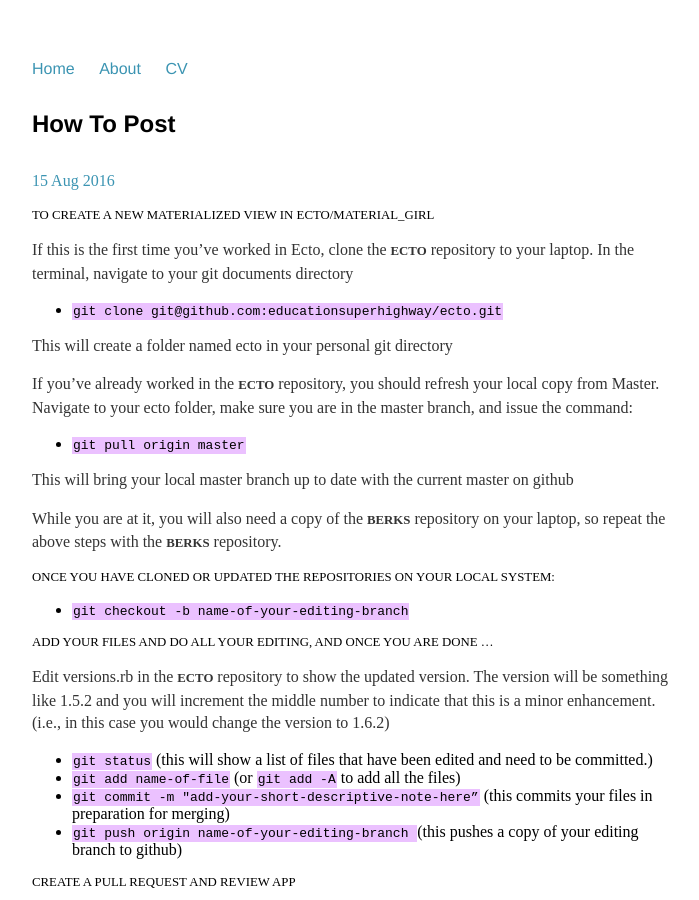
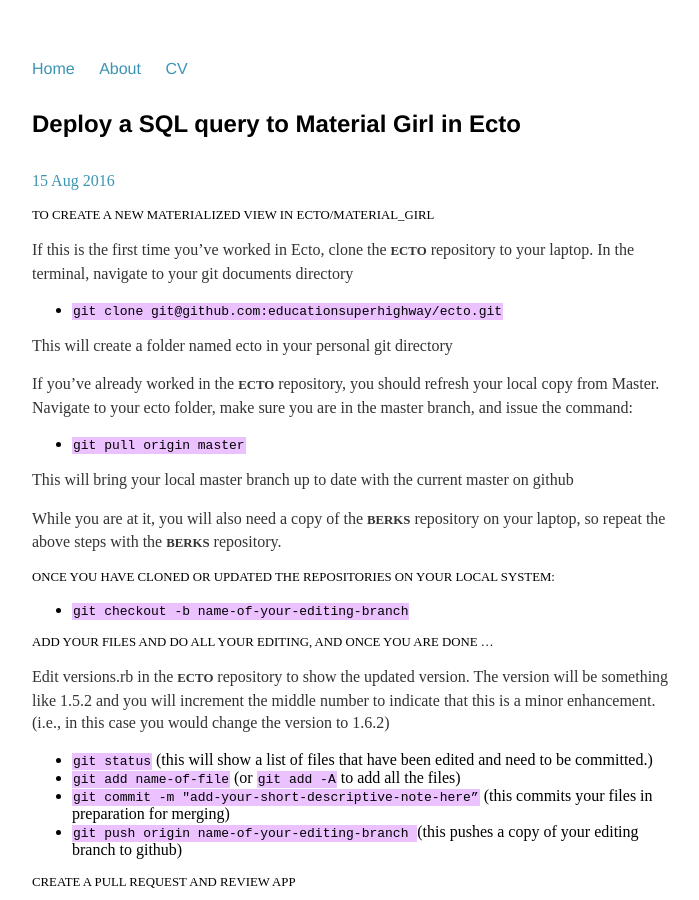
Before and after one commit to mhurty/mhurty.github.io, a Jekyll site: the page built from _posts/2016-07-13-how-to-post.md, in a window 1280 px wide and 900 px high. Shown: the whole window, without its empty margins (288-987 px from the left). Built offline with Jekyll 4.4.1, drawn with Linux system fonts in a browser that asks for light colours.

Commit message:
title tweak

```diff
--- a/_posts/2016-07-13-how-to-post.md
+++ b/_posts/2016-07-13-how-to-post.md
@@ -1,6 +1,6 @@
 ---
 layout: post
-title: "How To Post"
+title: "Deploy a SQL query to Material Girl in Ecto"
 date: 2016-08-15
 ---
 
```
